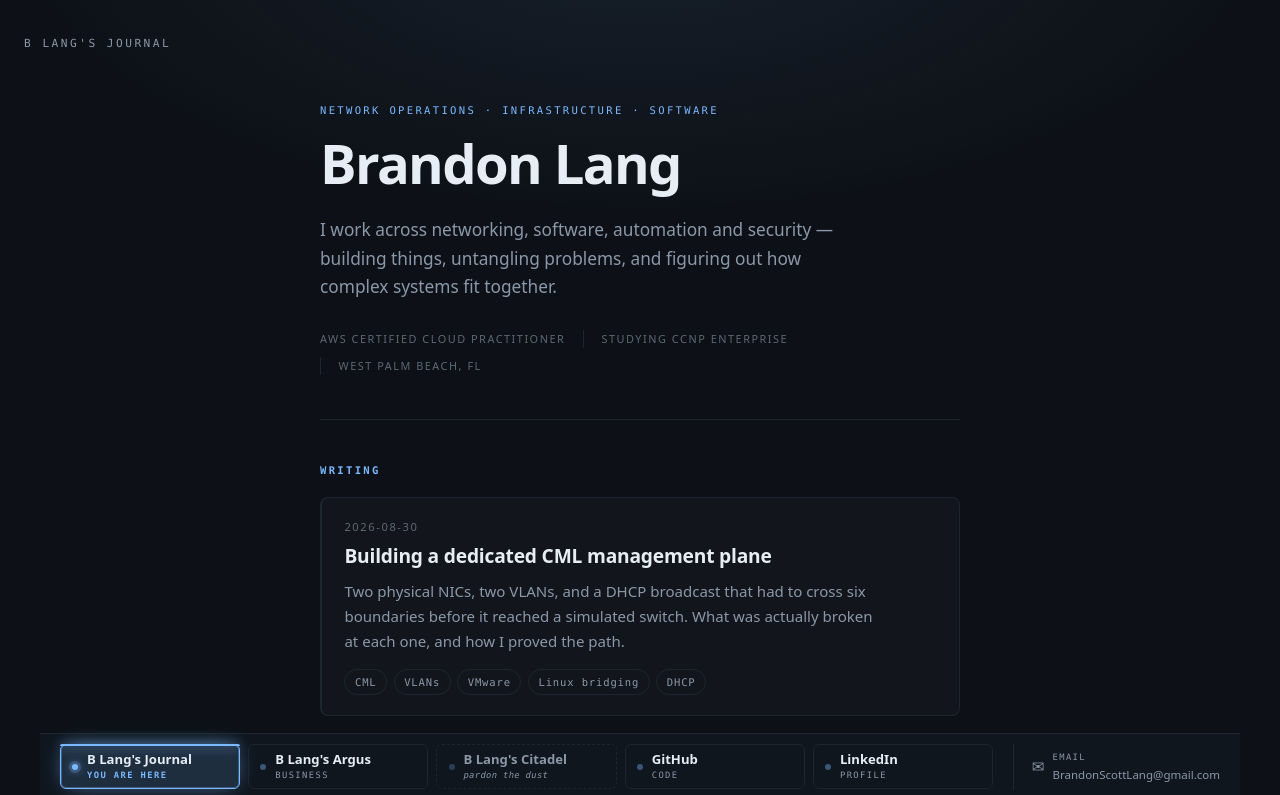
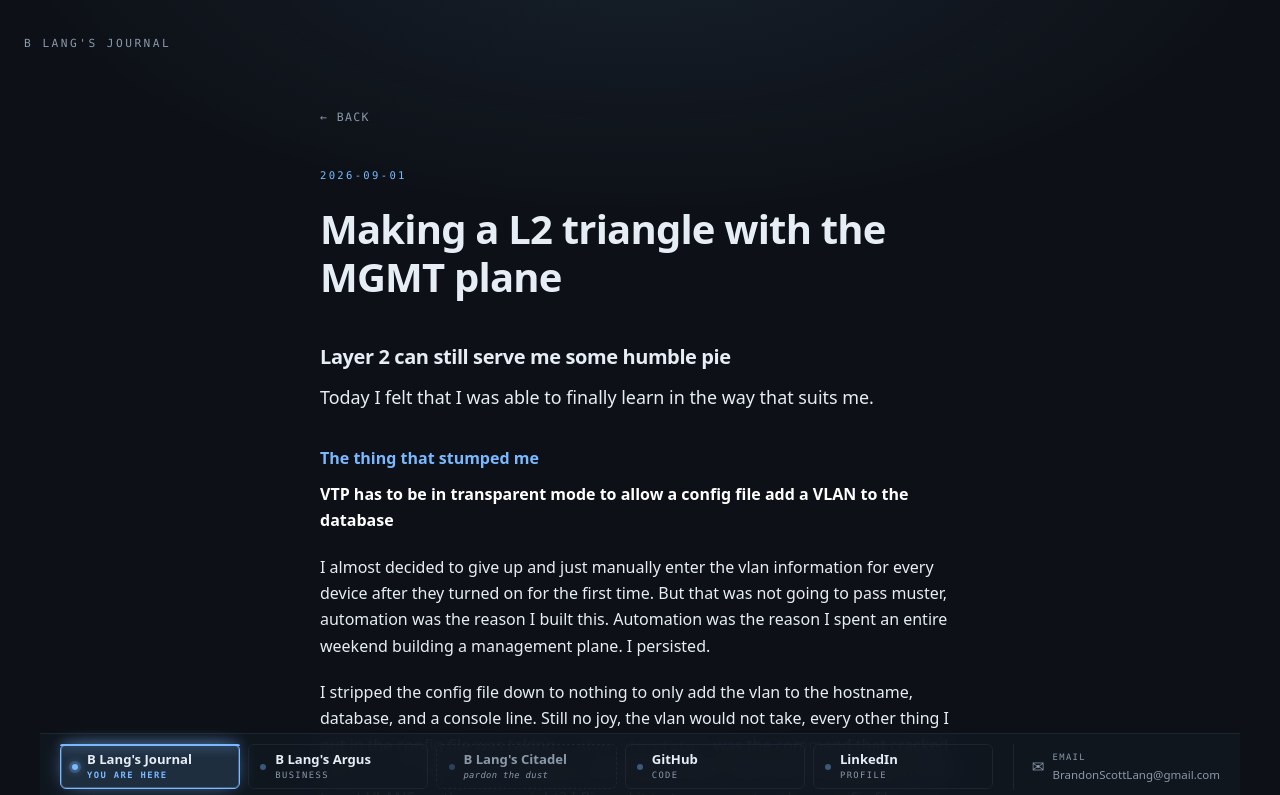
Before and after one commit to BSLang2006/b_langs_personal_website, an Angular app: page /posts/static-ips in a window 1280 px wide. Before the commit this address led to /. Shown: the top 795 px of the page. Built offline with nearby package versions, Linux system fonts and the light colour scheme.

Commit message:
preparing for new git repo

```diff
--- a/src/app/app.routes.ts
+++ b/src/app/app.routes.ts
@@ -1,6 +1,7 @@
 import { Routes } from '@angular/router';
 import { Home } from './pages/home/home';
 import { RebuildingTheLabNetwork } from './pages/rebuilding-the-lab-network/rebuilding-the-lab-network';
+import { StaticIPs } from './pages/static-ips/static-ips';
 
 // Every page on the site is listed here. To add one, copy a line.
 export const routes: Routes = [
@@ -11,6 +12,12 @@ export const routes: Routes = [
     title: "Building a dedicated CML management plane — B Lang's Journal",
   },
 
+  {
+    path: 'posts/static-ips',
+    component: StaticIPs,
+    title: "Making a L2 triangle with the MGMT plane — B Lang's Journal",
+  },
+
   // Anything unrecognised goes home.
   { path: '**', redirectTo: '' },
 ];
--- a/src/app/pages/home/home.html
+++ b/src/app/pages/home/home.html
@@ -23,6 +23,26 @@
 
     <ul>
       <li>
+        <a routerLink="/posts/static-ips">
+          <p class="date mono">2026-09-01</p>
+
+          <h3 class="title">Making a L2 triangle with the MGMT plane</h3>
+
+          <p class="summary">
+            VTP quietly refused to let a config file add a VLAN to the database
+            until the switch was in transparent mode. One command found it.
+          </p>
+
+          <p class="tags">
+            <span>CML</span>
+            <span>VTP</span>
+            <span>VLANs</span>
+            <span>Automation</span>
+          </p>
+        </a>
+      </li>
+
+      <li>
         <a routerLink="/posts/rebuilding-the-lab-network">
           <p class="date mono">2026-08-30</p>
 
--- /dev/null
+++ b/src/app/pages/static-ips/static-ips.html
@@ -0,0 +1,39 @@
+<app-entry date="2026-09-01" title="Making a L2 triangle with the MGMT plane">
+  <h2>Layer 2 can still serve me some humble pie</h2>
+
+  <p class="lead">
+    Today I felt that I was able to finally learn in the way that suits me.
+  </p>
+
+  <h3>The thing that stumped me</h3>
+
+  <p>
+    <strong>
+      VTP has to be in transparent mode to allow a config file add a VLAN to the
+      database
+    </strong>
+  </p>
+
+  <p>
+    I almost decided to give up and just manually enter the vlan information for
+    every device after they turned on for the first time. But that was not going
+    to pass muster, automation was the reason I built this. Automation was the
+    reason I spent an entire weekend building a management plane. I persisted.
+  </p>
+
+  <p>
+    I stripped the config file down to nothing to only add the vlan to the
+    hostname, database, and a console line. Still no joy, the vlan would not
+    take, every other thing I put in the config file was taking... |show vtp
+    status| was the command that cracked the nut. |VTP mode server| was set, and
+    I didn't think it was the fix because you need to set VLANS on the server
+    right? I flipped it to transparent and my config file was able to upload
+    VLAN information to the database with |VTP mode transparent| set.
+  </p>
+
+  <h3>Also today</h3>
+
+  <ul>
+    <li>Add the other things that fought you today.</li>
+  </ul>
+</app-entry>
--- /dev/null
+++ b/src/app/pages/static-ips/static-ips.ts
@@ -0,0 +1,9 @@
+import { Component } from '@angular/core';
+import { Entry } from '../../shared/entry/entry';
+
+@Component({
+  selector: 'app-static-ips',
+  imports: [Entry],
+  templateUrl: './static-ips.html',
+})
+export class StaticIPs {}
--- /dev/null
+++ b/src/app/shared/entry/code-marks.ts
@@ -0,0 +1,61 @@
+import { AfterViewInit, Directive, ElementRef, Renderer2, inject } from '@angular/core';
+
+/* Write |show vtp status| in an entry and it comes out as a code snippet.
+   ---------------------------------------------------------------------------
+   The point is speed: typing two pipes is quicker than typing <code></code>
+   thirty times, and it keeps the raw entry readable while you are writing it.
+
+   It walks text nodes only and rebuilds them through Renderer2, so element
+   nodes — links, <strong>, anything with a binding on it — are left untouched,
+   and it works during prerendering as well as in the browser. Text already
+   inside a <code> is skipped, so hand-written <code> tags still work. */
+@Directive({
+  selector: '[codeMarks]',
+})
+export class CodeMarks implements AfterViewInit {
+  private readonly host = inject(ElementRef<HTMLElement>);
+  private readonly renderer = inject(Renderer2);
+
+  ngAfterViewInit(): void {
+    this.walk(this.host.nativeElement);
+  }
+
+  private walk(node: Node): void {
+    // Copied, because converting a text node mutates the child list underneath.
+    for (const child of Array.from(node.childNodes)) {
+      if (child.nodeType === Node.TEXT_NODE) {
+        this.convert(child as Text);
+      } else if (
+        child.nodeType === Node.ELEMENT_NODE &&
+        (child as Element).tagName !== 'CODE' &&
+        (child as Element).tagName !== 'PRE'
+      ) {
+        this.walk(child);
+      }
+    }
+  }
+
+  private convert(text: Text): void {
+    const value = text.nodeValue ?? '';
+    // Split on |…| keeping the captured middles. A pair has to sit on one line,
+    // so a lone pipe in prose is left alone rather than swallowing a paragraph.
+    const parts = value.split(/\|([^|\n]+)\|/g);
+    if (parts.length < 3) return;
+
+    const parent = text.parentNode;
+    if (!parent) return;
+
+    parts.forEach((part, i) => {
+      if (!part) return;
+      if (i % 2 === 1) {
+        const code = this.renderer.createElement('code');
+        this.renderer.appendChild(code, this.renderer.createText(part));
+        this.renderer.insertBefore(parent, code, text);
+      } else {
+        this.renderer.insertBefore(parent, this.renderer.createText(part), text);
+      }
+    });
+
+    this.renderer.removeChild(parent, text);
+  }
+}
--- /dev/null
+++ b/src/app/shared/entry/entry.html
@@ -0,0 +1,13 @@
+<article class="wrap entry">
+  <a class="back" routerLink="/">← Back</a>
+
+  <p class="eyebrow">{{ date() }}</p>
+
+  <h1>{{ title() }}</h1>
+
+  <!-- Projected content keeps the page's own encapsulation, so the styling for
+       it lives in the global .entry block in styles.scss rather than here. -->
+  <div codeMarks>
+    <ng-content />
+  </div>
+</article>
--- /dev/null
+++ b/src/app/shared/entry/entry.ts
@@ -0,0 +1,21 @@
+import { Component, input } from '@angular/core';
+import { RouterLink } from '@angular/router';
+import { CodeMarks } from './code-marks';
+
+/* The shell every journal entry sits in: the back link, the date, the title,
+   and all the typography. A daily entry is then two files and no styling —
+   see the README.
+
+   ngSkipHydration because CodeMarks rewrites text nodes after render, which
+   Angular's hydration would otherwise flag as a mismatch against the template.
+   An entry is static prose; there is nothing here worth hydrating. */
+@Component({
+  selector: 'app-entry',
+  imports: [RouterLink, CodeMarks],
+  templateUrl: './entry.html',
+  host: { ngSkipHydration: 'true' },
+})
+export class Entry {
+  readonly date = input.required<string>();
+  readonly title = input.required<string>();
+}
--- a/src/styles.scss
+++ b/src/styles.scss
@@ -80,3 +80,117 @@ code {
   color: var(--accent);
   margin: 0 0 0.7rem;
 }
+
+
+/* ==========================================================================
+   Journal entries
+   --------------------------------------------------------------------------
+   Every entry's typography lives here rather than in a per-post stylesheet.
+   Two reasons: the body of an entry is projected into <app-entry>, so it keeps
+   the page's own encapsulation and a stylesheet on the entry component would
+   never reach it — and a daily entry should not need a stylesheet at all.
+   ========================================================================== */
+
+.entry .back {
+  display: inline-block;
+  font-family: var(--mono);
+  font-size: 0.72rem;
+  letter-spacing: 0.12em;
+  text-transform: uppercase;
+  color: var(--muted);
+  margin-bottom: 2.5rem;
+}
+
+.entry .back:hover {
+  color: var(--accent);
+  text-decoration: none;
+}
+
+.entry h1 {
+  font-size: clamp(1.9rem, 5vw, 2.5rem);
+  margin: 0 0 2rem;
+}
+
+.entry h2 {
+  font-size: 1.25rem;
+  margin: 2.75rem 0 0.9rem;
+}
+
+/* A step inside a section — quieter, so a section still reads as one thing. */
+.entry h3 {
+  font-size: 1rem;
+  margin: 2rem 0 0.6rem;
+  color: var(--accent);
+}
+
+.entry p {
+  margin: 0 0 1.25rem;
+}
+
+.entry ul,
+.entry ol {
+  padding-left: 1.2rem;
+  margin: 0 0 1.4rem;
+}
+
+.entry li {
+  margin-bottom: 0.55rem;
+}
+
+.entry li > ul {
+  margin: 0.4rem 0 0;
+  color: var(--muted);
+}
+
+.entry strong {
+  color: #fff;
+}
+
+/* Snippets, written as |this| in the entry. */
+.entry code {
+  font-family: var(--mono);
+  font-size: 0.86em;
+  padding: 0.1em 0.4em;
+  border: 1px solid var(--line);
+  border-radius: 4px;
+  background: rgb(255 255 255 / 4%);
+  color: var(--accent);
+  overflow-wrap: anywhere;
+}
+
+/* Terminal output. The left rule marks it as machine-spoken, not written. */
+.entry pre {
+  margin: 0 0 1.4rem;
+  padding: 0.9rem 1rem;
+  white-space: pre-wrap;
+  overflow-x: auto;
+  border: 1px solid var(--line);
+  border-left: 2px solid var(--accent);
+  border-radius: 6px;
+  background: rgb(255 255 255 / 3%);
+  font-size: 0.82rem;
+  line-height: 1.65;
+}
+
+.entry pre code {
+  padding: 0;
+  border: 0;
+  background: none;
+  color: var(--text);
+}
+
+/* The one-line takeaway that closes a section. */
+.entry .summary {
+  padding-left: 1rem;
+  border-left: 2px solid var(--accent);
+  color: var(--muted);
+  font-size: 0.95rem;
+  margin: 1.5rem 0 0;
+}
+
+/* The opening line, a touch larger so the eye lands on it. */
+.entry .lead {
+  font-size: 1.12rem;
+  color: var(--text);
+  margin: 0 0 2rem;
+}
```
Also changed, not shown: 1 other file (tests, documents, lock files or other folders).
